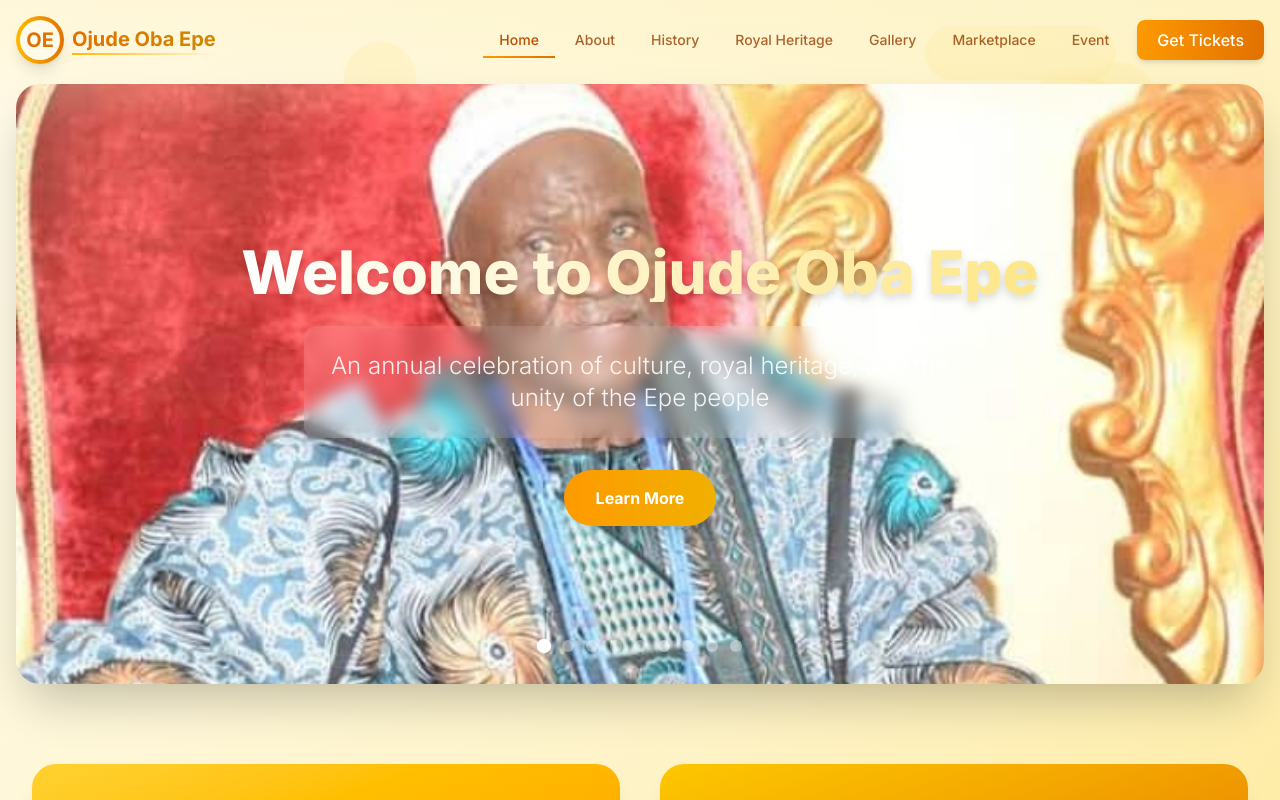
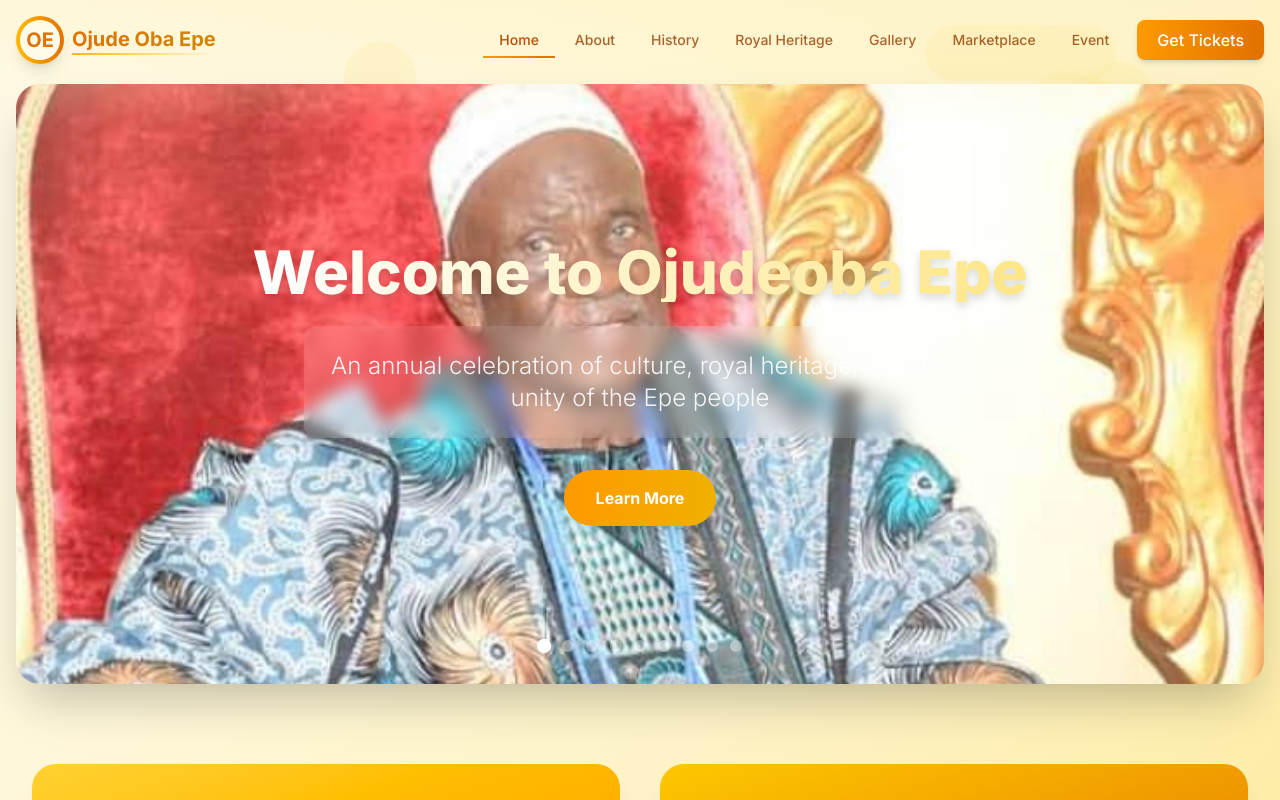
Before and after one commit to Sinfosecurity/ojudeoba-epe, a Next.js app: page / in a window 1280 px wide. Shown: the top 800 px of the page. Built offline with nearby package versions, Linux system fonts and the light colour scheme.

Commit message:
Fix typo in homepage title for consistency

```diff
--- a/app/page.tsx
+++ b/app/page.tsx
@@ -94,7 +94,7 @@ export default function HomePage() {
               className="text-center text-white px-6"
             >
               <h1 className="text-6xl font-extrabold mb-6 drop-shadow-lg bg-clip-text text-transparent bg-gradient-to-r from-white to-amber-200">
-                Welcome to Ojude Oba Epe
+                Welcome to Ojudeoba Epe
               </h1>
               <p className="text-2xl max-w-2xl mx-auto font-light text-white/90 backdrop-blur-sm bg-white/10 p-6 rounded-xl">
                 An annual celebration of culture, royal heritage, and the unity
```
